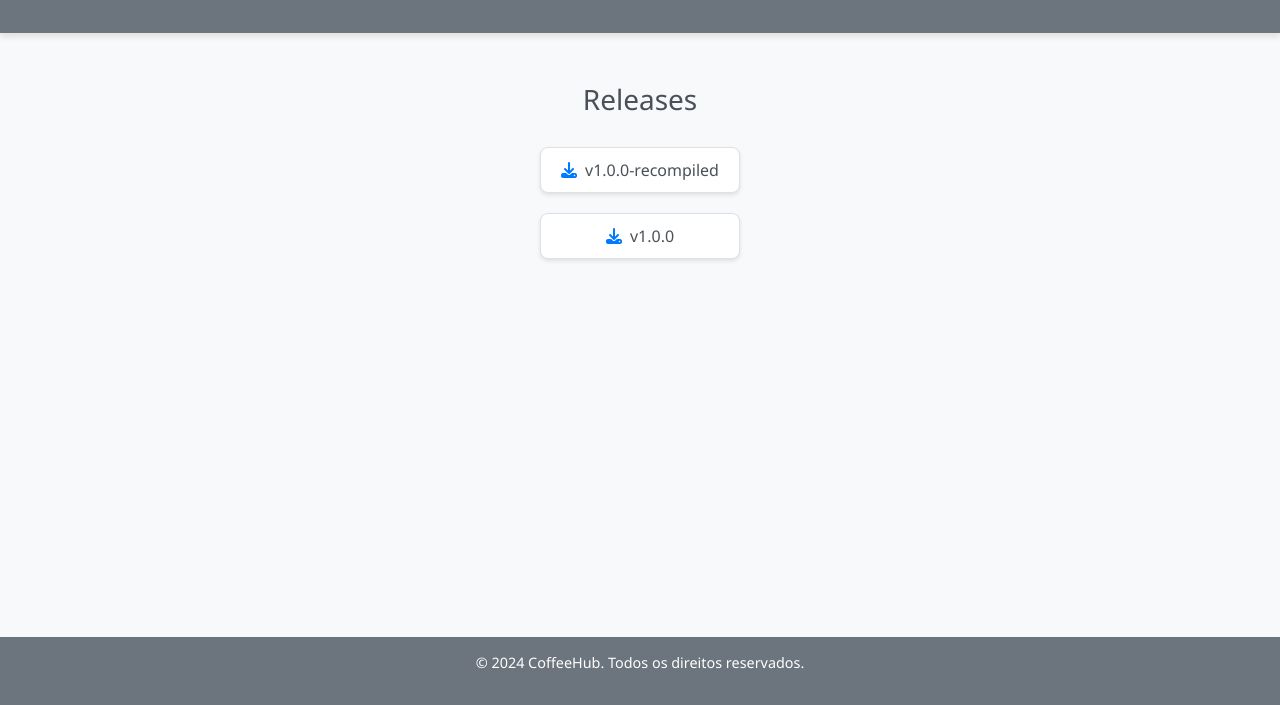
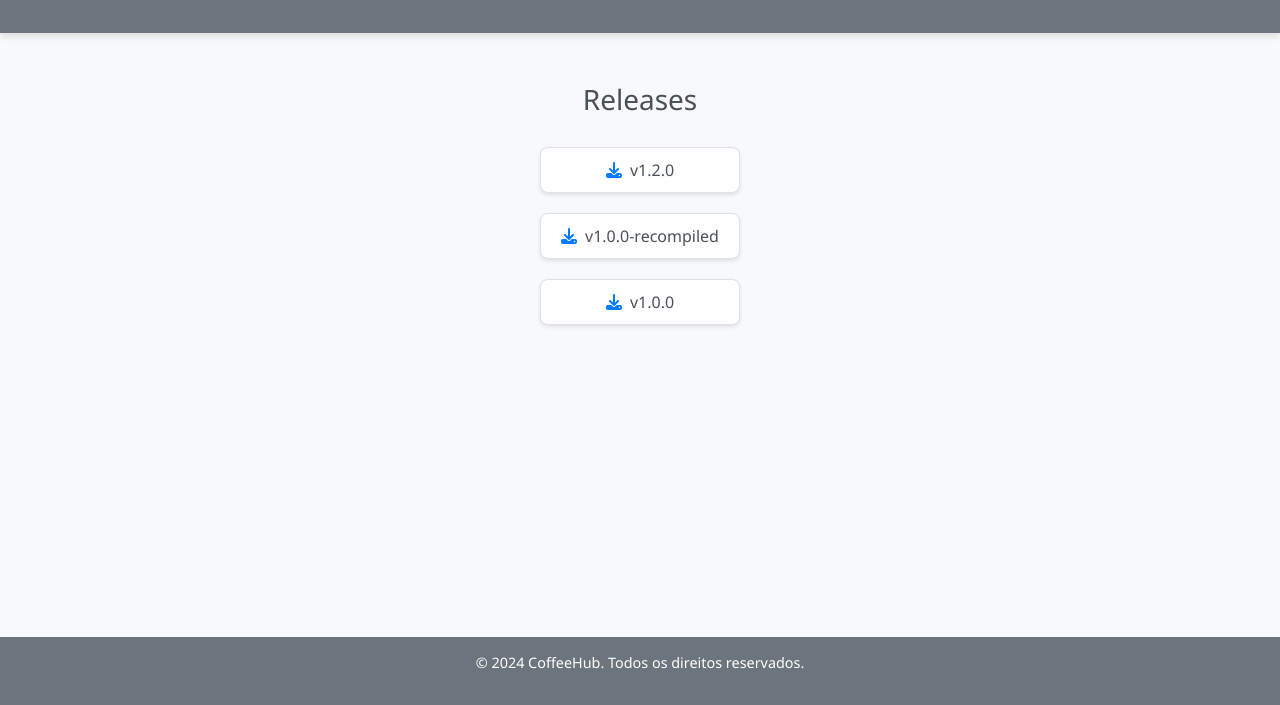
Before and after one commit to MbCLTeam/chsite, a plain HTML site: page downloads.html in a window 1280 px wide. Shown: the part 95-800 px from the top of the page. Drawn offline with nearby package versions, Linux system fonts and the light colour scheme.

Commit message:
Update downloads.html

```diff
--- a/downloads.html
+++ b/downloads.html
@@ -100,6 +100,11 @@
 
         <ul class="download-list">
             <li class="download-item">
+                <a href="https://gh-next-cdn.moonhorizon.xyz/coffeehub/1.2.0/CoffeeHub-Installer.zip" class="download-link">
+                    <i class="fas fa-download icon"></i> v1.2.0
+                </a>
+            </li>
+            <li class="download-item">
                 <a href="https://gh-next-cdn.moonhorizon.xyz/coffeehub/1.0.0-recompiled/CoffeeHub-Installer.zip" class="download-link">
                     <i class="fas fa-download icon"></i> v1.0.0-recompiled
                 </a>
```
